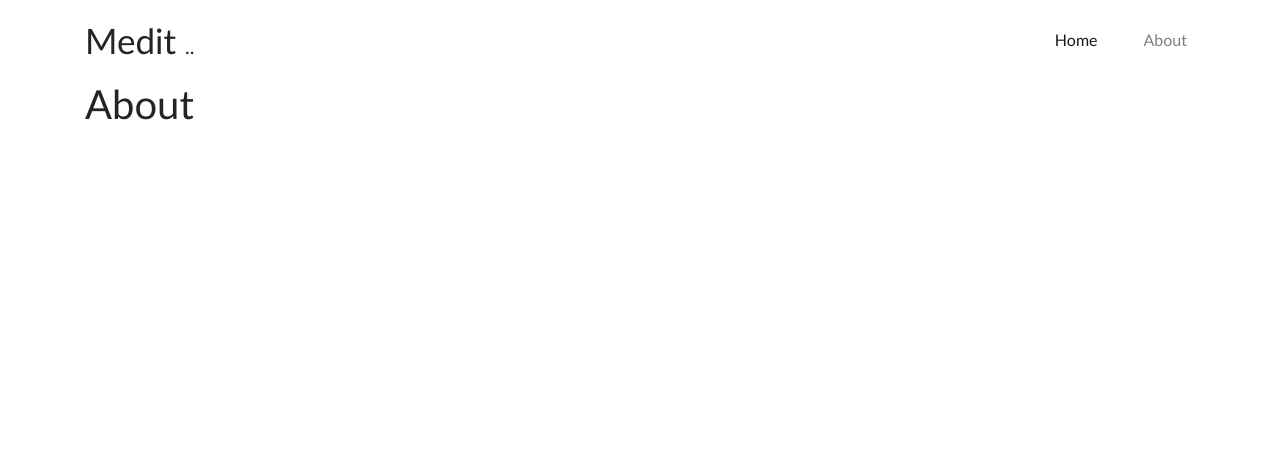
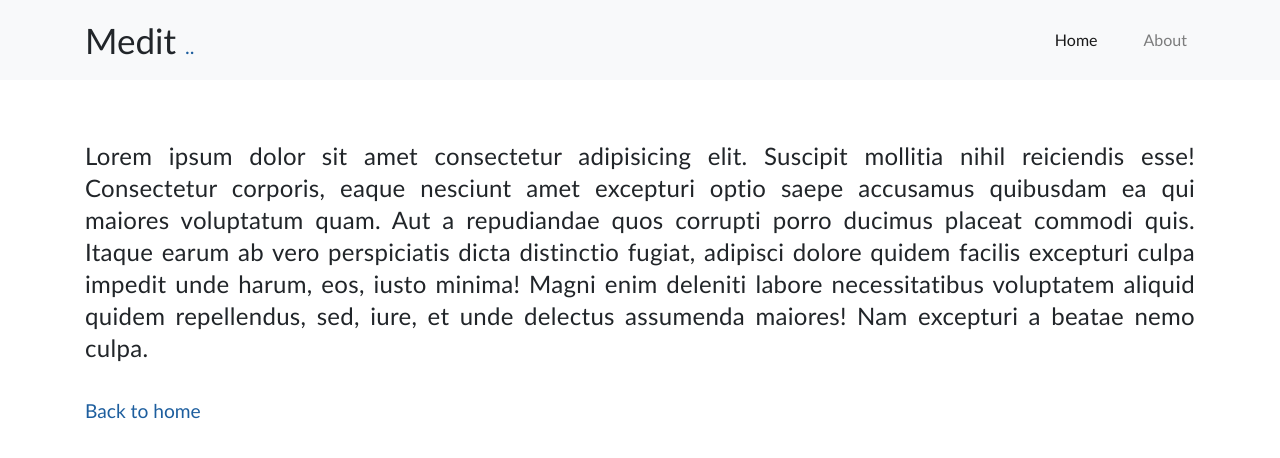
Before and after one commit to issoDev/meditation-app, a Vue app: page /about in a window 1280 px wide. Shown: the top 458 px of the page. Built offline with nearby package versions, Linux system fonts and the light colour scheme.

Commit message:
file update

```diff
--- a/db.json
+++ b/db.json
@@ -7,7 +7,7 @@
         "id": 1,
         "title": "Ambient",
         "cover": "https://images.pexels.com/photos/2306203/pexels-photo-2306203.jpeg?auto=compress&cs=tinysrgb&dpr=1&w=500",
-        "music": "./src/assets/music/1.mp3"
+        "music": "https://www.auboutdufil.com/get.php?fla=https://archive.org/download/ghostriftermidnightstroll/Ghostrifter_-_Midnight_Stroll.mp33"
       }
     },
     {
@@ -17,7 +17,7 @@
         "id": 2,
         "title": "Own",
         "cover": "https://images.pexels.com/photos/268134/pexels-photo-268134.jpeg?auto=compress&cs=tinysrgb&dpr=1&w=500",
-        "music": "./src/assets/music/2.mp3"
+        "music": "https://www.auboutdufil.com/get.php?fla=https://archive.org/download/vexento_now/Vexento_Now.mp3"
       }
     },
     {
@@ -27,7 +27,7 @@
         "id": 3,
         "title": "Peace",
         "cover": "https://images.pexels.com/photos/355863/pexels-photo-355863.jpeg?auto=compress&cs=tinysrgb&dpr=1&w=500",
-        "music": "./src/assets/music/3.mp3"
+        "music": "https://www.auboutdufil.com/get.php?fla=https://archive.org/download/naoya-sakamata-kindnessand-resonance/NaoyaSakamata-KindnessandResonance.mp3"
       }
     },
     {
@@ -37,7 +37,7 @@
         "id": 4,
         "title": "Serenity",
         "cover": "https://images.pexels.com/photos/4057865/pexels-photo-4057865.jpeg?auto=compress&cs=tinysrgb&dpr=1&w=500",
-        "music": "./src/assets/music/4.mp3"
+        "music": "https://www.auboutdufil.com/get.php?fla=https://archive.org/download/naoya-sakamata-kindnessand-resonance/NaoyaSakamata-KindnessandResonance.mp3"
       }
     },
     {
@@ -47,7 +47,7 @@
         "id": 5,
         "title": "Time",
         "cover": "https://images.pexels.com/photos/3326366/pexels-photo-3326366.jpeg?auto=compress&cs=tinysrgb&dpr=1&w=500",
-        "music": "./src/assets/music/5.mp3"
+        "music": "https://www.auboutdufil.com/get.php?fla=https://archive.org/download/aeroheadcallingout/Aerohead_CallingOut.mp3"
       }
     },
     {
@@ -57,7 +57,7 @@
         "id": 6,
         "title": "Water",
         "cover": "https://images.pexels.com/photos/45178/monk-hands-faith-person-45178.jpeg?auto=compress&cs=tinysrgb&dpr=1&w=500",
-        "music": "./src/assets/music/5.mp3"
+        "music": "https://www.auboutdufil.com/get.php?fla=https://archive.org/download/kerusuhatachi/Kerusu_Hatachi.mp3"
       }
     }
   ]
--- a/src/components/TheHeader.vue
+++ b/src/components/TheHeader.vue
@@ -1,6 +1,6 @@
 <template>
   <div>
-    <nav class="navbar navbar-expand-lg navbar-light bg-white">
+    <nav class="navbar navbar-expand-lg navbar-light bg-light">
       <div class="container">
         <router-link class="navbar-brand" to="/">Medit <span>..</span></router-link>
         <button class="navbar-toggler" type="button" data-toggle="collapse" data-target="#navbarNav" aria-controls="navbarNav" aria-expanded="false" aria-label="Toggle navigation">
@@ -36,7 +36,7 @@
       color: #212529;
 
       span {
-        color: #212529;
+        color: #1d5e9e;
         font-size: 20px;
       }
     }
--- a/src/views/About.vue
+++ b/src/views/About.vue
@@ -1,6 +1,11 @@
 <template>
   <div class="container">
-    <h1>About</h1>
+    <h4>
+      Lorem ipsum dolor sit amet consectetur adipisicing elit. Suscipit mollitia nihil reiciendis esse! Consectetur corporis, eaque nesciunt amet excepturi optio saepe accusamus quibusdam ea qui maiores voluptatum quam. Aut a repudiandae quos corrupti porro ducimus placeat commodi quis. Itaque earum ab vero perspiciatis dicta distinctio fugiat, adipisci dolore quidem facilis excepturi culpa impedit unde harum, eos, iusto minima! Magni enim deleniti labore necessitatibus voluptatem aliquid quidem repellendus, sed, iure, et unde delectus assumenda maiores! Nam excepturi a beatae nemo culpa.
+    </h4>
+    <router-link to='/'>
+      <p>Back to home</p>
+    </router-link>
   </div>
 </template>
 
@@ -11,5 +16,32 @@
 </script>
 
 <style lang="scss" scoped>
+  h4 {
+    padding-top: 60px;
+    text-align: justify;
+    letter-spacing: .3px;
+    word-spacing: .1px;
+    line-height: 32px;
+  }
+
+  a {
+    text-decoration: none;
+
+    &:hover {
+      text-decoration: none;
+    }
+
+    p {
+      padding-top: 25px;
+      font-size: 1.2rem;
+      color: #1d5e9e;
+      cursor: pointer;
+      transition: .2s all ease;
+
+      &:hover {
+        transform: translateX(20px);
+      }
+    }
+  }
 
 </style>
--- a/src/views/Home.vue
+++ b/src/views/Home.vue
@@ -14,7 +14,7 @@
     </div>
     <div class="musics" >
       <div class="container">
-        <div class="musics-container" >
+        <div class="musics-container">
           <div v-for="music in musics" :key="music.id">
             <router-link class="music-box" :to="{name: 'listen-music', params: { id: music.id}}">
               <div class="music">
@@ -27,7 +27,6 @@
               </div>
             </router-link>
           </div>
-
         </div>
       </div>
     </div>
@@ -93,6 +92,7 @@
   .musics {
     min-height: 50vh;
     width: 100%;
+    background-color: #f8f9fa;
   }
 
   .musics-container {
--- a/src/views/ListenMusic.vue
+++ b/src/views/ListenMusic.vue
@@ -45,6 +45,11 @@
       padding-bottom: 20px;
     }
 
+    .player {
+      position: relative;
+      background-color: #F1F3F4;
+      box-shadow: 5px 5px 4px 0px rgba(0,0,0,0.56);
+
       .imgBx {
         position: relative;
         width: 350px;
@@ -66,4 +71,5 @@
         border-radius: none;
       }
     }
+  }
 </style>
```
Lines whose indentation alone changed are shown as unchanged.
